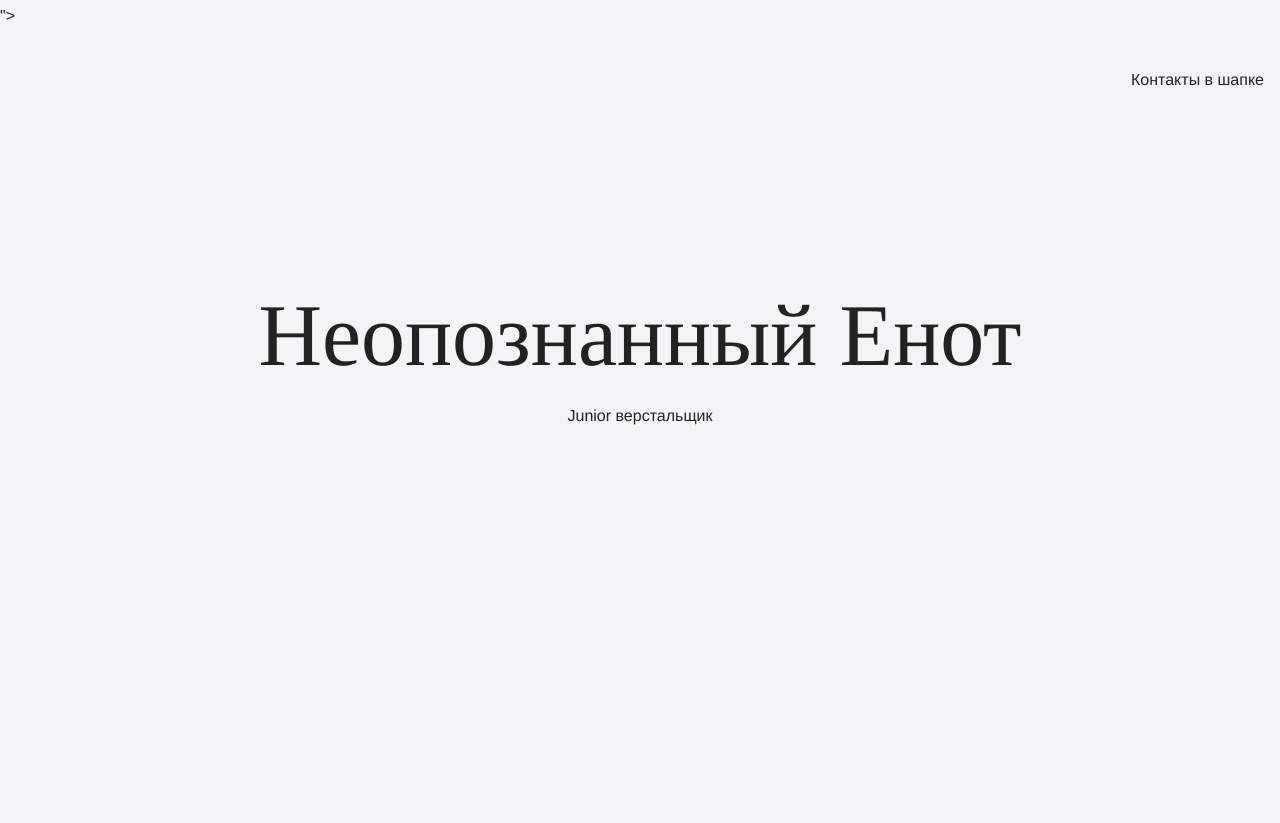
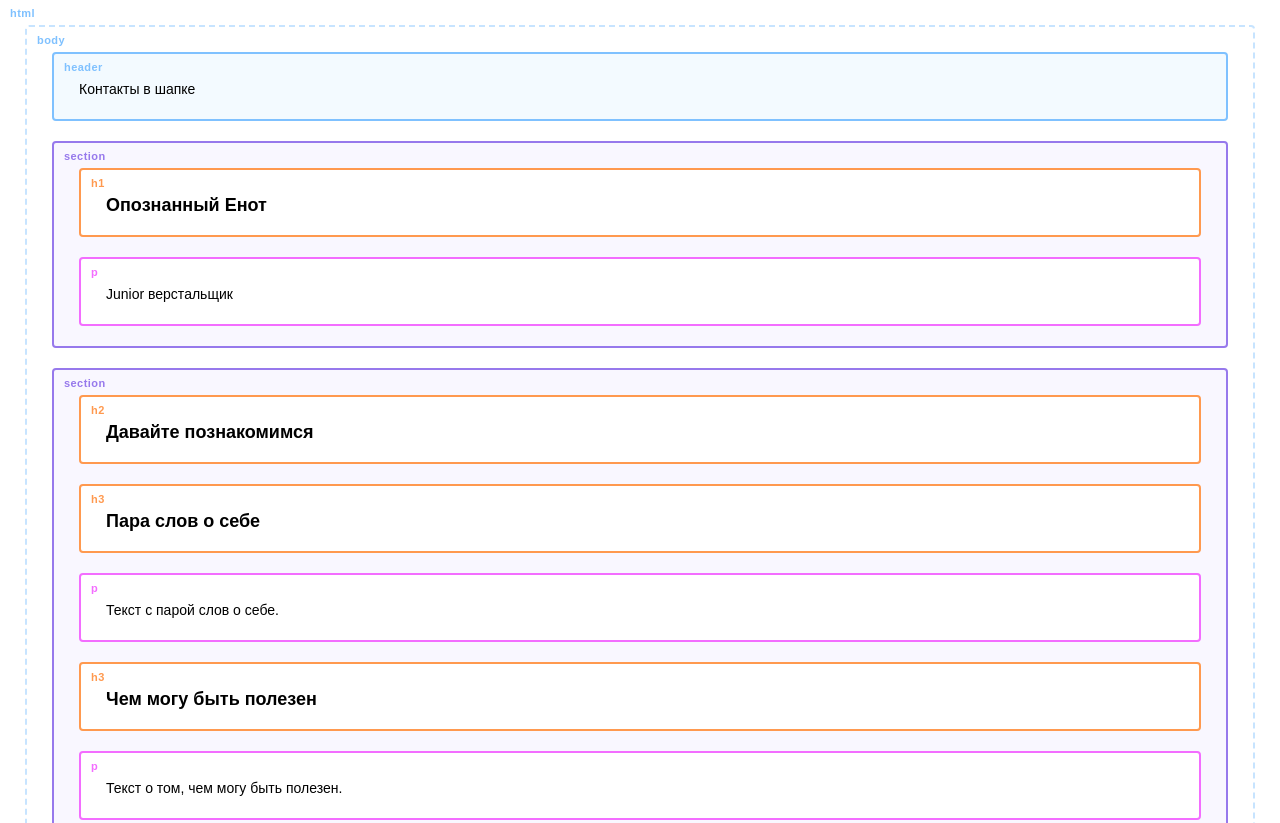
Before and after one commit to Igor-9-3/my-site, a plain HTML site: page index.html in a window 1280 px wide. Shown: the top 823 px of the page. Drawn offline with Linux system fonts and the light colour scheme.

Commit message:
оновлення

```diff
--- a/index.html
+++ b/index.html
@@ -2,23 +2,18 @@
 <html lang="ru">
   <head>
     <meta charset="UTF-8">
-    <link rel="stylesheet" href="style (1).css">
-    <link href=""https://fonts.googleapis.com/css?
-    family=Montserrat:400,500,700|Old+Standard+TT&display=swap&subset=cyrillic"
-     rel="stylesheet">">
+    <link rel="stylesheet" href="outlines.css">
     <title>Портфолио Junior верстальщика</title>
   </head>
 
   <body>
     <header class="page-header">
-      <div class="container">
       Контакты в шапке
-      </div>
     </header>
 
     <section class="hero-image">
-      <h1 class="heading"><div class="container">Неопознанный Енот</div></h1>
-      <p><div class="container">Junior верстальщик</div></p>
+      <h1 class="heading">Опознанный Енот</h1>
+      <p>Junior верстальщик</p>
     </section>
 
     <section class="intro">
```
